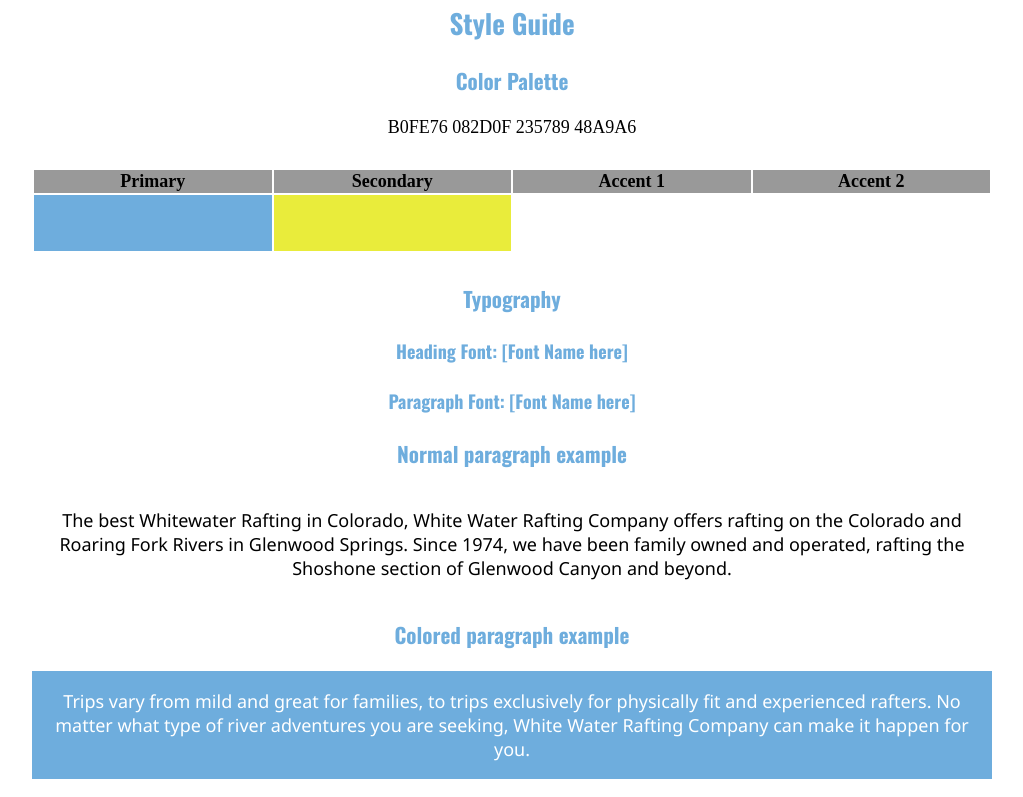
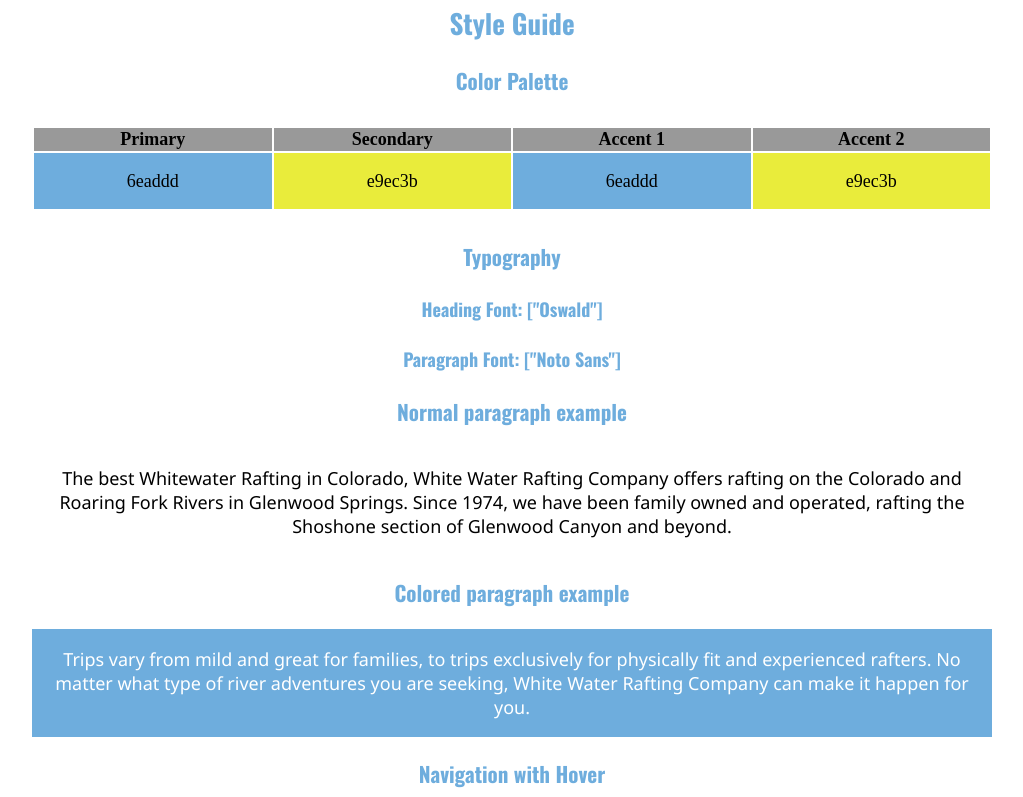
Before and after one commit to KevinCorsani/wdd130, a plain HTML site: page wwr/site-plan-rafting.html in a window 1280 px wide. Shown: the part 1183-1980 px from the top of the page, without its empty margins (128-1151 px from the left). Drawn offline with nearby package versions, Linux system fonts and the light colour scheme; files whose address does not match are found by name.

Commit message:
finsihed site plan

```diff
--- a/wwr/site-plan-rafting.html
+++ b/wwr/site-plan-rafting.html
@@ -48,10 +48,10 @@
       </tr>
 
       <tr>
-        <td class="primary"></td> B0FE76
-        <td class="secondary"></td> 082D0F
-        <td class="accent1"></td> 235789
-        <td class="accent2"></td> 48A9A6
+        <td class="primary">6eaddd</td>
+        <td class="secondary">e9ec3b</td>
+        <td class="accent1">6eaddd</td>
+        <td class="accent2">e9ec3b</td>
       </tr>
     </table>
 
@@ -61,11 +61,11 @@
     <!-- Choose a font for your paragraphs (body copy) and headlines. What font(s) have you chosen? Think also about which of your colors above you might use for background and font colors. -->
 
     <h4>
-      Heading Font: [Font Name here]
+  Heading Font: ["Oswald"]
       <!-- change this -->
     </h4>
     <h4>
-      Paragraph Font: [Font Name here]
+    Paragraph Font: ["Noto Sans"]
       <!-- change this -->
     </h4>
     <h3>Normal paragraph example</h3>
--- a/wwr/styles/site-plan-rafting.css
+++ b/wwr/styles/site-plan-rafting.css
@@ -6,8 +6,8 @@ Fonts are separated by a & */
   /* change the values below to your colors from your palette */
   --primary-color: #6eaddd   ;
   --secondary-color: #e9ec3b ;
-  --accent1-color: #ffffff;
-  --accent2-color: white;
+  --accent1-color: #6eaddd;
+  --accent2-color: #e9ec3b;
 
   /* change the values below to your chosen font(s) */
   --heading-font: "Oswald";
@@ -19,7 +19,7 @@ Fonts are separated by a & */
   --paragraph-color-on-white: #000000; /* paragraph text on a white background */
   --paragraph-color-on-color: white; /* paragraph text on a colored background */
   --paragraph-background-color: #6eaddd  ;
-  --nav-link-color: #396E94;
+  --nav-link-color: #ffffff;
   --nav-background-color: #6eaddd;
   --nav-hover-link-color: white;
   --nav-hover-background-color: #ffffff;
```
